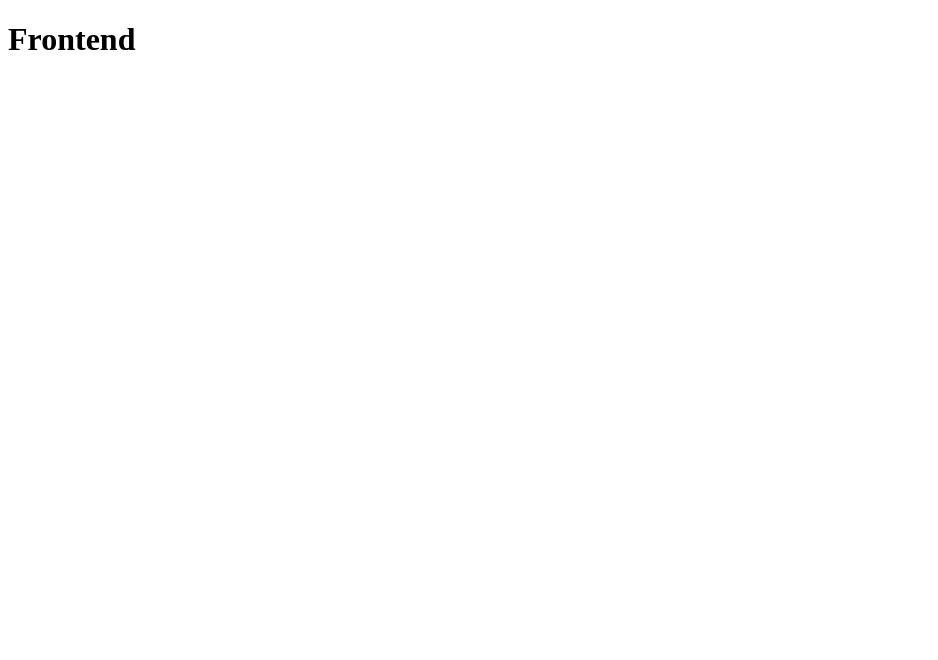
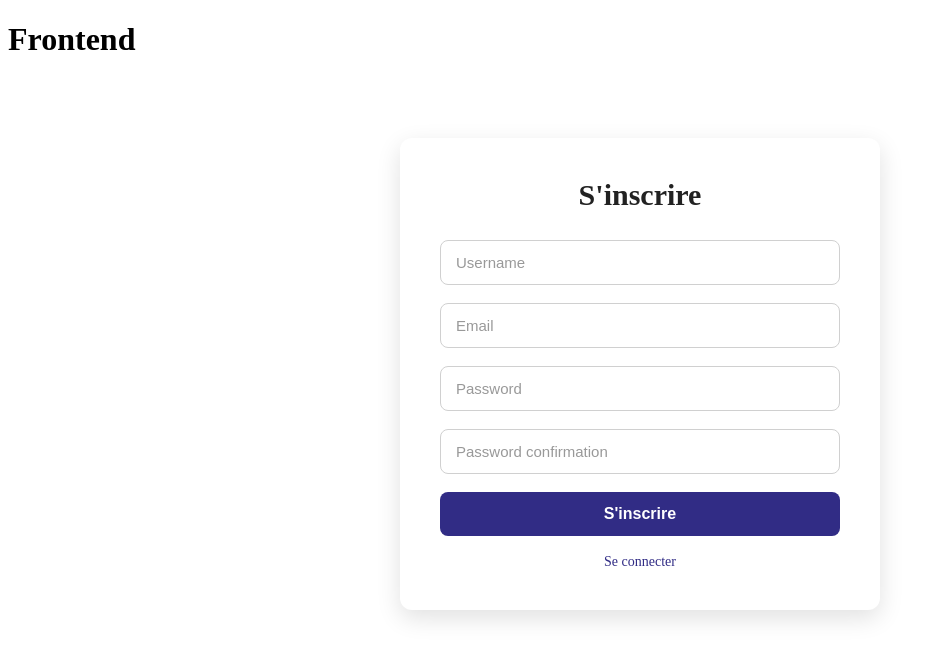
Before and after one commit to thimeobloc/socialgram, a React (Vite) app in the folder frontend/: page / in a window 1280 px wide. Shown: the top 660 px of the page, without its empty margins (0-938 px from the left). Built offline with nearby package versions, Linux system fonts and the light colour scheme.

Commit message:
add registry frontend

```diff
--- a/frontend/src/App.tsx
+++ b/frontend/src/App.tsx
@@ -1,7 +1,12 @@
+import Registry from "../src/components/features/s1-registry";
+
 export default function App() {
   return (
     <>
-    <h1>Frontend</h1>
+      <h1>Frontend</h1>
+
+      <Registry />
+
     </>
   );
 }
--- /dev/null
+++ b/frontend/src/components/features/s1-Registry.tsx
@@ -0,0 +1,32 @@
+
+import "../../css/registry.css";
+
+export default function Registry() {
+
+
+    return (
+        <>
+
+            <div className="Form">
+
+                <h1>S'inscrire</h1>
+
+                <input className="formInput" type="text" placeholder="Username"/>
+
+                <input className="formInput" type="email" placeholder="Email"  />
+
+                <input className="formInput" type="password" placeholder="Password" />
+
+                <input className="formInput" type="password" placeholder="Password confirmation"  />
+
+                <button className="registryButton" >S'inscrire</button>
+
+                <a href="/login">Se connecter</a>
+
+            </div>
+
+        </>
+
+    )
+
+}
--- /dev/null
+++ b/frontend/src/css/registry.css
@@ -0,0 +1,70 @@
+.Form {
+    width: 400px;
+    margin: 80px auto;
+    padding: 40px;
+    background-color: #ffffff;
+    border-radius: 12px;
+    box-shadow: 0 8px 25px rgba(0, 0, 0, 0.12);
+    display: flex;
+    flex-direction: column;
+    gap: 18px;
+}
+
+.Form h1 {
+    margin: 0 0 10px 0;
+    text-align: center;
+    font-size: 30px;
+    color: #222;
+}
+
+.formInput {
+    width: 100%;
+    box-sizing: border-box;
+    padding: 13px 15px;
+    border: 1px solid #d0d0d0;
+    border-radius: 8px;
+    font-size: 15px;
+    outline: none;
+    transition: border-color 0.2s, box-shadow 0.2s;
+}
+
+.formInput:focus {
+    border-color: #312c85;
+    box-shadow: 0 0 0 3px rgba(49, 44, 133, 0.12);
+}
+
+.formInput::placeholder {
+    color: #999;
+}
+
+.registryButton {
+    width: 100%;
+    padding: 13px;
+    background-color: #312c85;
+    color: white;
+    border: none;
+    border-radius: 8px;
+    font-size: 16px;
+    font-weight: 600;
+    cursor: pointer;
+    transition: background-color 0.2s, transform 0.1s;
+}
+
+.registryButton:hover {
+    background-color: #262268;
+}
+
+.registryButton:active {
+    transform: scale(0.98);
+}
+
+.Form a {
+    text-align: center;
+    color: #312c85;
+    text-decoration: none;
+    font-size: 14px;
+}
+
+.Form a:hover {
+    text-decoration: underline;
+}
```
